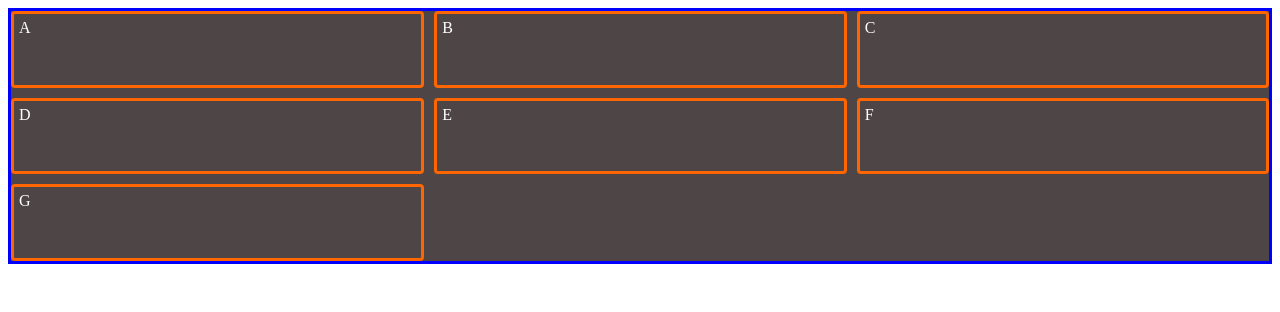
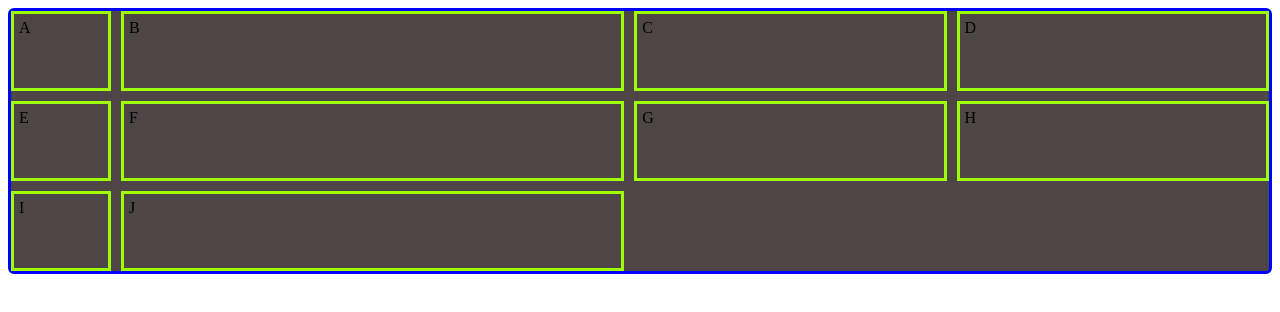
Before and after one commit to SantV7/html-css, a plain HTML site: page exercicios/modulo_5/ex28/grid_02/index.html in a window 1280 px wide. Drawn offline with Linux system fonts and the light colour scheme.

Commit message:
grid_02 feito, com fr , % repeat()

```diff
--- a/exercicios/modulo_5/ex28/grid_02/index.html
+++ b/exercicios/modulo_5/ex28/grid_02/index.html
@@ -9,22 +9,21 @@
             background-color: rgb(255, 255, 255);
         }
         .container {
+            border-radius: 6px;
             background-color: rgb(78, 70, 70);
             border: 3px solid blue;
-            height: 250px;
             display: grid;
-            grid-template-columns: auto auto auto ;
-            grid-template-rows: auto auto auto ;
+            grid-auto-flow: row;
+            grid-template-rows: repeat(3, 80px);
+            grid-template-columns: 100px 40% repeat(2, 1fr) ;
+            grid-auto-rows: 80px;
+            grid-auto-columns: 120px;
             gap: 10px;
-            align-items: normal;
-            align-content: normal;
-            justify-items: normal;
-            justify-content: normal;
+            place-items:  normal normal;
+            place-content:  normal normal;
         }
         .item {
-            color: white;
-            border-radius: 4px;
-            border: 3px solid rgb(255, 102, 0);
+            border: 3px solid rgb(157, 255, 0);
             padding: 5px;
         }
     </style>
@@ -38,10 +37,9 @@
         <div class="item">E</div>
         <div class="item">F</div>
         <div class="item">G</div>
+        <div class="item">H</div>
+        <div class="item">I</div>
+        <div class="item">J</div>
     </div>
-    <script>
-        document.getElementsByClassName('container')[0].addEventListener("click", () => alert('Clique no container'))
-
-    </script>
 </body>
 </html>
```
